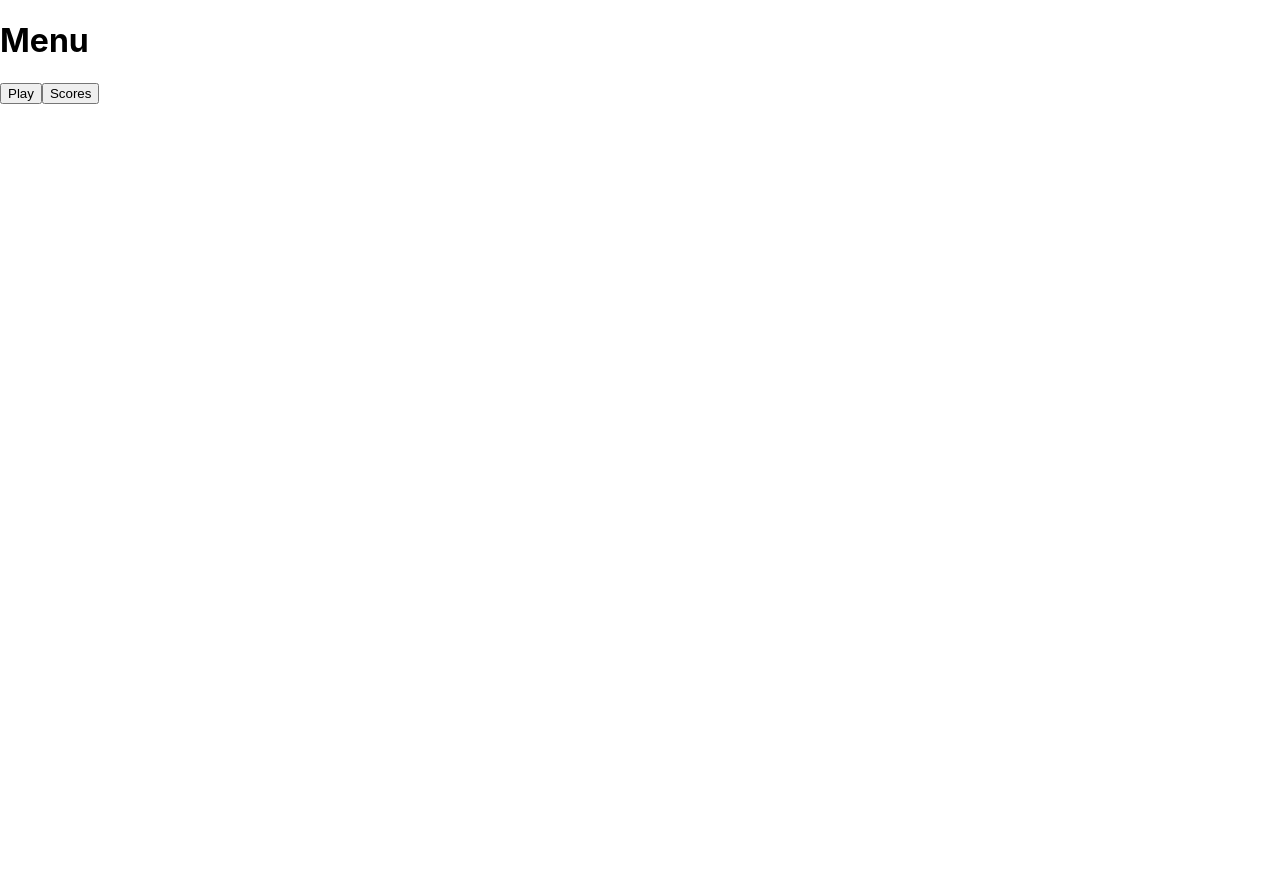
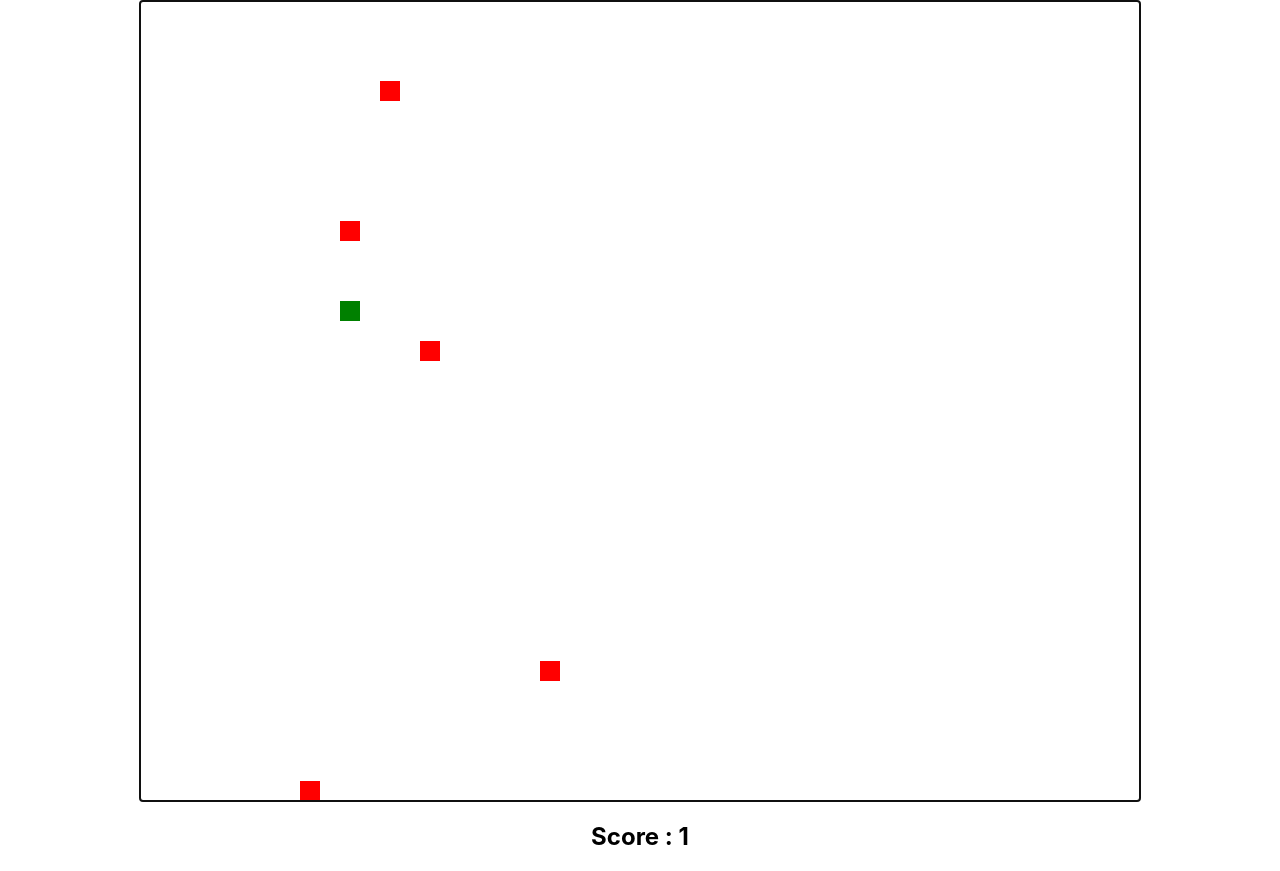
Before and after one commit to IIyn/React.snake, a React (Create React App) app: page /#/game in a window 1280 px wide. Before the commit the page ends 821 px from the top, so only its background shows below. Built offline with nearby package versions, Linux system fonts and the light colour scheme.

Commit message:
#4 fixed

```diff
--- a/public/index.html
+++ b/public/index.html
@@ -24,7 +24,7 @@
       work correctly both with client-side routing and a non-root public URL.
       Learn how to configure a non-root public URL by running `npm run build`.
     -->
-    <title>React App</title>
+    <title>React.snake</title>
   </head>
   <body>
     <noscript>You need to enable JavaScript to run this app.</noscript>
--- a/src/App.css
+++ b/src/App.css
@@ -12,6 +12,14 @@ body {
   position: relative;
 }
 
+#game {
+  height: 100%;
+  display: flex;
+  flex-direction: column;
+  align-items: center;
+  justify-content: center;
+}
+
 #canvas:focus {
   border: none;
 }
--- a/src/containers/Game.jsx
+++ b/src/containers/Game.jsx
@@ -257,9 +257,8 @@ const Game = () => {
           </form>
         </>
       ) : (
-        <>
+        <div id="game">
           <FocusTrap
-            id="game"
             focusTrapOptions={{
               fallbackFocus: "#canvas",
               clickOutisdeDeactivates: true,
@@ -269,10 +268,6 @@ const Game = () => {
               id="canvas"
               style={{
                 border: "1px solid #000",
-                position: "absolute",
-                top: "40%",
-                left: "50%",
-                transform: "translate(-50%, -50%)",
               }}
               width={CANVAS.width}
               height={CANVAS.height}
@@ -281,17 +276,8 @@ const Game = () => {
               onKeyDown={(e) => handleKeyDown(e)}
             />
           </FocusTrap>
-          <h2
-            style={{
-              position: "absolute",
-              top: "80%",
-              left: "50%",
-              transform: "translate(-50%, -50%)",
-            }}
-          >
-            Score : {score}
-          </h2>
-        </>
+          <h2>Score : {score}</h2>
+        </div>
       )}
     </>
   );
--- a/src/index.js
+++ b/src/index.js
@@ -1,6 +1,6 @@
 import React from "react";
 import ReactDOM from "react-dom/client";
-import { BrowserRouter } from "react-router-dom";
+import { HashRouter } from "react-router-dom";
 import "./index.css";
 import App from "./App";
 import reportWebVitals from "./reportWebVitals";
@@ -11,9 +11,9 @@ const root = ReactDOM.createRoot(document.getElementById("root"));
 root.render(
   <React.StrictMode>
     <Provider store={store}>
-      <BrowserRouter>
+      <HashRouter>
         <App />
-      </BrowserRouter>
+      </HashRouter>
     </Provider>
   </React.StrictMode>
 );
```
